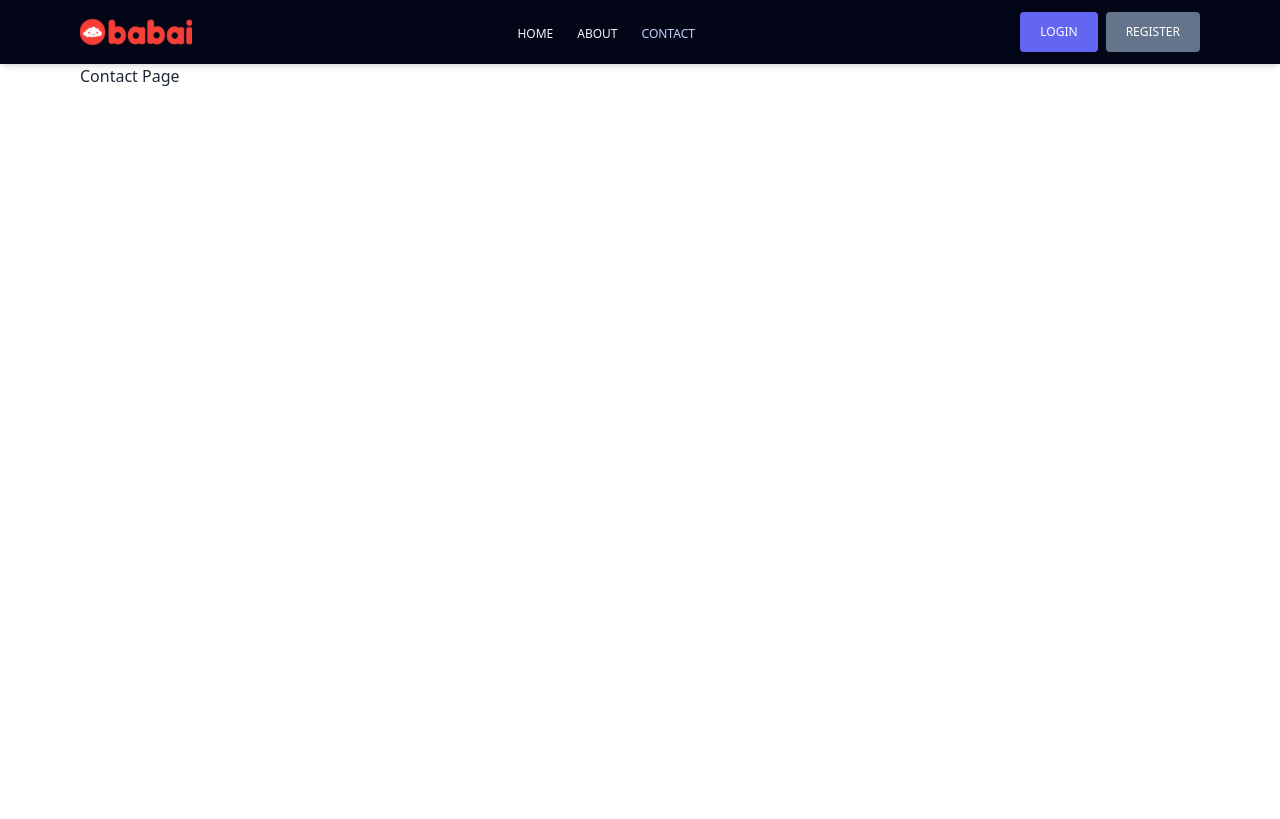
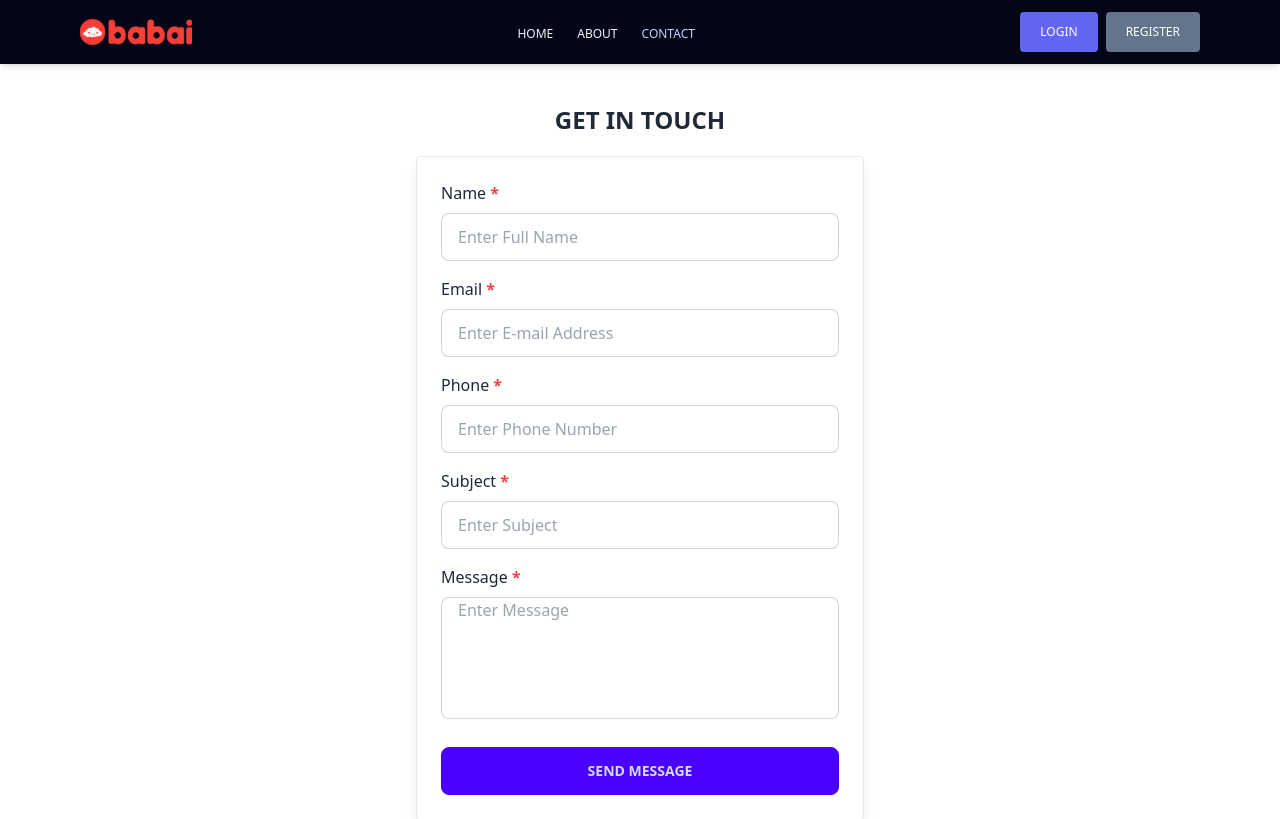
Before and after one commit to it27427/babai-mern-app, a React (Vite) app in the folder views/: page /contact in a window 1280 px wide. Shown: the top 819 px of the page. Built offline with nearby package versions, Linux system fonts and the light colour scheme.

Commit message:
ContactForm Component Created and Contact Page Completed

```diff
--- /dev/null
+++ b/views/src/components/ContactForm.jsx
@@ -0,0 +1,100 @@
+import Button from '@/components/Button';
+import Form from '@/components/Form';
+import InputField from '@/components/InputField';
+import TextArea from '@/components/TextArea';
+
+const ContactForm = () => {
+  return (
+    <Form className='flex flex-col gap-4'>
+      <div className='flex flex-col gap-2'>
+        <label htmlFor='name'>
+          Name <span className='text-red-500 font-bold'>*</span>
+        </label>
+        <InputField
+          type='text'
+          id='name'
+          name='name'
+          placeholder='Enter Full Name'
+          className='input input-bordered w-full'
+          // onChange={(e) => }
+          // value={}
+          required={true}
+        />
+      </div>
+
+      <div className='flex flex-col gap-2'>
+        <label htmlFor='email'>
+          Email <span className='text-red-500 font-bold'>*</span>
+        </label>
+        <InputField
+          type='email'
+          id='email'
+          name='email'
+          placeholder='Enter E-mail Address'
+          className='input input-bordered w-full'
+          // onChange={(e) => }
+          // value={}
+          required={true}
+        />
+      </div>
+
+      <div className='flex flex-col gap-2'>
+        <label htmlFor='phone'>
+          Phone <span className='text-red-500 font-bold'>*</span>
+        </label>
+        <InputField
+          type='tel'
+          id='phone'
+          name='phone'
+          placeholder='Enter Phone Number'
+          className='input input-bordered w-full'
+          // onChange={(e) => }
+          // value={}
+          required={true}
+        />
+      </div>
+
+      <div className='flex flex-col gap-2'>
+        <label htmlFor='subject'>
+          Subject <span className='text-red-500 font-bold'>*</span>
+        </label>
+        <InputField
+          type='text'
+          id='subject'
+          name='subject'
+          placeholder='Enter Subject'
+          className='input input-bordered w-full'
+          // onChange={(e) => }
+          // value={}
+          required={true}
+        />
+      </div>
+
+      <div className='flex flex-col gap-2'>
+        <label htmlFor='subject'>
+          Message <span className='text-red-500 font-bold'>*</span>
+        </label>
+        <TextArea
+          id='message'
+          name='message'
+          placeholder='Enter Message'
+          className='input input-bordered w-full resize-none h-auto'
+          // onChange={(e) => }
+          // value={}
+          required={true}
+        />
+      </div>
+
+      <div className='mt-3'>
+        <Button
+          type='submit'
+          className='btn btn-primary uppercase font-semibold w-full transition hover:bg-indigo-800'
+        >
+          Send Message
+        </Button>
+      </div>
+    </Form>
+  );
+};
+
+export default ContactForm;
--- a/views/src/pages/Contact.jsx
+++ b/views/src/pages/Contact.jsx
@@ -1,9 +1,19 @@
 import RootLayout from '@/layouts/RootLayout';
+
+import ContactForm from '@/components/ContactForm';
 
 const Contact = () => {
   return (
     <RootLayout>
-      <h1>Contact Page</h1>
+      <div className='flex flex-col gap-5 px-6 py-10'>
+        <h1 className='uppercase font-bold text-2xl text-center'>
+          Get In Touch
+        </h1>
+
+        <div className='w-full md:max-w-md mx-auto bg-white shadow-lg border border-slate-200 p-4 md:p-6 rounded'>
+          <ContactForm />
+        </div>
+      </div>
     </RootLayout>
   );
 };
```
